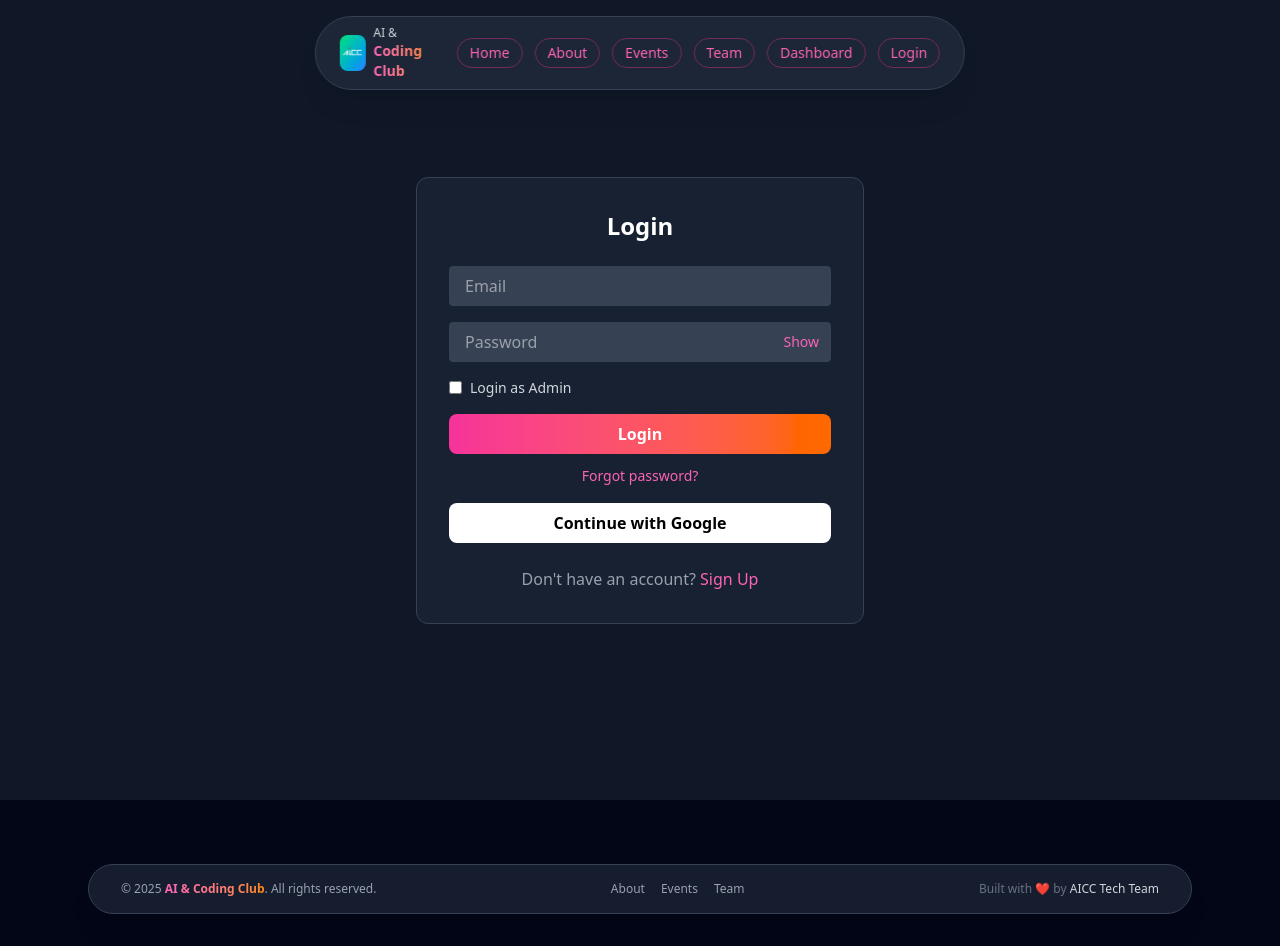
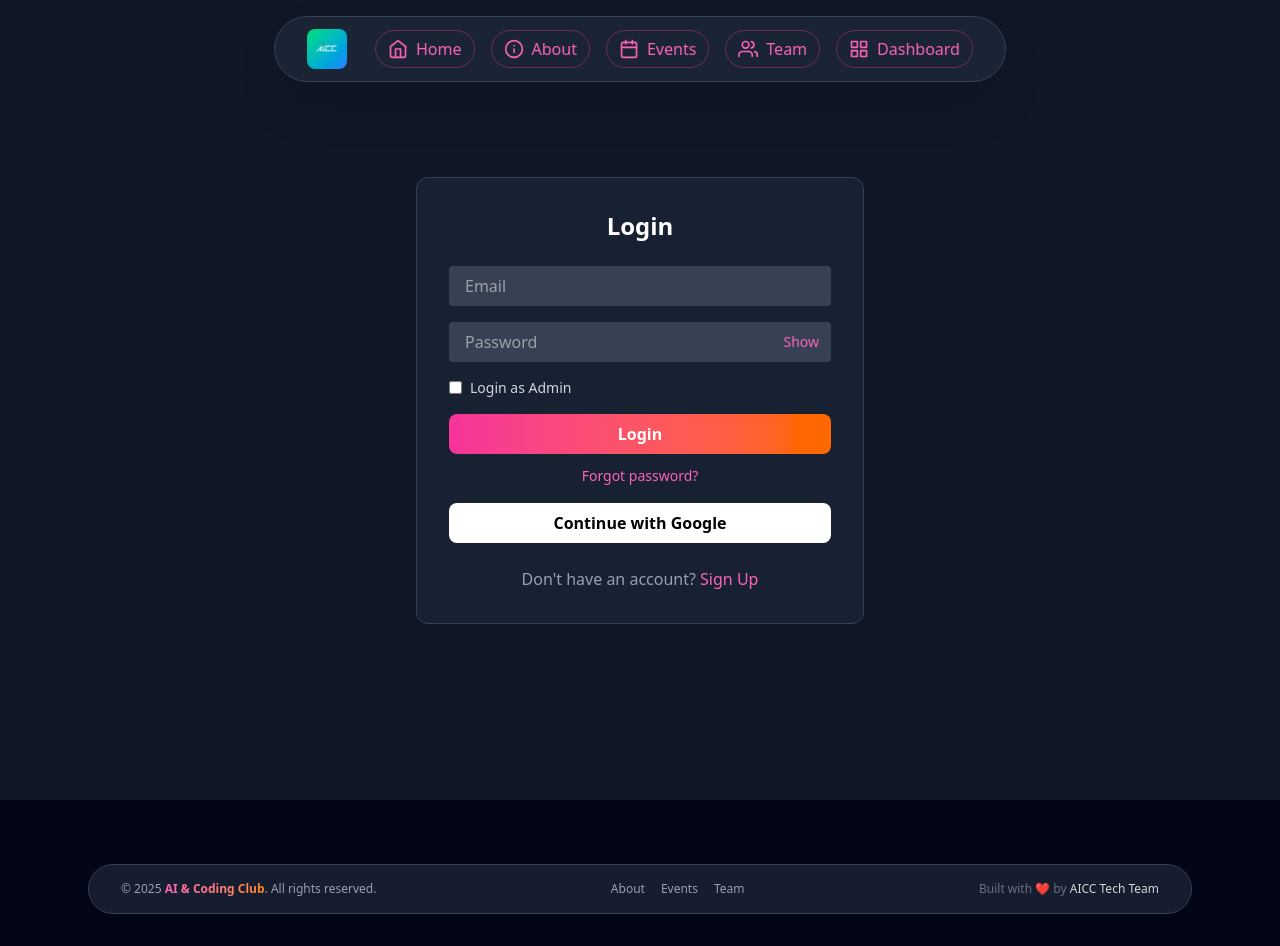
Before and after one commit to Varun-Rane/AICC-Club-Website, a React (Vite) app: page /auth in a window 1280 px wide. Built offline with nearby package versions, Linux system fonts and the light colour scheme; no server answers.

Commit message:
fix: navbar overlap and hero background issues

```diff
--- a/src/components/DotGrid.jsx
+++ b/src/components/DotGrid.jsx
@@ -183,6 +183,7 @@ const DotGrid = ({
   }, [buildGrid]);
 
   return (
+
     <section
       className={`dot-grid absolute inset-0 w-full h-full pointer-events-none ${className}`}
       style={style}
--- a/src/components/Navigation.jsx
+++ b/src/components/Navigation.jsx
@@ -1,85 +1,117 @@
 /* eslint-disable no-unused-vars */
-import React from "react";
-import { motion } from "framer-motion";
-import { Link } from "react-router-dom";
+import React, { useEffect, useState } from "react";
+import { motion, AnimatePresence } from "framer-motion";
+import { Link, useLocation } from "react-router-dom";
+import {
+  FiHome,
+  FiInfo,
+  FiCalendar,
+  FiUsers,
+  FiGrid,
+  FiLogOut,
+} from "react-icons/fi";
 import club from "../assets/aicc-logo-white.png";
 
-const NavItem = ({ to, children }) => (
+const NavItem = ({ to, label, icon: Icon, active }) => (
   <Link
     to={to}
-    className="px-3 py-1 rounded-full border border-pink-500/40 text-pink-400
-               hover:bg-pink-500/10 transition text-sm"
+    className={`
+      flex items-center gap-2
+      rounded-full border transition whitespace-nowrap
+      px-3 py-1.5
+      text-sm lg:text-base
+      ${
+        active
+          ? "bg-pink-500/20 border-pink-400 text-pink-300"
+          : "border-pink-500/40 text-pink-400 hover:bg-pink-500/10"
+      }
+    `}
   >
-    {children}
+    <Icon size={16} className="lg:size-5" />
+    <span className="hidden sm:inline">{label}</span>
   </Link>
 );
 
 const Navigation = ({ user, isAdmin, onLogout }) => {
+  const location = useLocation();
+  const [hidden, setHidden] = useState(false);
+  const [lastScrollY, setLastScrollY] = useState(0);
+
+  useEffect(() => {
+    const handleScroll = () => {
+      const current = window.scrollY;
+      setHidden(current > lastScrollY && current > 100);
+      setLastScrollY(current);
+    };
+    window.addEventListener("scroll", handleScroll);
+    return () => window.removeEventListener("scroll", handleScroll);
+  }, [lastScrollY]);
+
+  const isActive = (path) => location.pathname === path;
+
   return (
+    <AnimatePresence>
+      {!hidden && (
         <motion.div
-      initial={{ y: -100, opacity: 0 }}
+          initial={{ y: -80, opacity: 0 }}
           animate={{ y: 0, opacity: 1 }}
-      transition={{ type: "spring", stiffness: 120, damping: 12 }}
+          exit={{ y: -80, opacity: 0 }}
+          transition={{ duration: 0.3 }}
           className="fixed top-4 left-1/2 -translate-x-1/2 z-50"
         >
-      <div className="bg-gray-800/90 backdrop-blur-xl rounded-full
-                      border border-gray-700 px-6 py-2 shadow-xl
-                      flex items-center gap-6">
-
-        {/* LOGO */}
-        <Link
-          to={isAdmin ? "/admin/dashboard" : "/"}
-          className="flex items-center gap-2"
+          <div
+            className="
+              bg-gray-800/80 backdrop-blur-xl
+              border border-gray-700 shadow-2xl
+              rounded-full
+              px-4 lg:px-8 py-3
+              flex items-center gap-3 lg:gap-5
+            "
           >
-          <div className="w-9 h-9 bg-gradient-to-br from-green-400 to-blue-500 rounded-lg flex items-center justify-center">
-            <img src={club} alt="AICC" />
-          </div>
-          <div className="leading-tight">
-            <div className="text-xs text-gray-300">AI &</div>
-            <div className="text-sm font-bold bg-gradient-to-r from-pink-400 to-orange-400 bg-clip-text text-transparent">
-              Coding Club
-            </div>
+            {/* LOGO (desktop only) */}
+            <Link to="/" className="hidden lg:flex items-center gap-2 mr-2">
+              <div className="w-10 h-10 bg-gradient-to-br from-green-400 to-blue-500 rounded-lg flex items-center justify-center">
+                <img src={club} alt="AICC" className="w-7" />
               </div>
             </Link>
 
-        {/* NAV LINKS */}
-        <nav className="flex items-center gap-3">
-
-          {/* USER NAVIGATION */}
+            <nav className="flex items-center gap-2 lg:gap-4">
               {!isAdmin && (
                 <>
-              <NavItem to="/">Home</NavItem>
-              <NavItem to="/about">About</NavItem>
-              <NavItem to="/events">Events</NavItem>
-              <NavItem to="/teams">Team</NavItem>
-              <NavItem to="/user-dashboard">Dashboard</NavItem>
+                  <NavItem to="/" label="Home" icon={FiHome} active={isActive("/")} />
+                  <NavItem to="/about" label="About" icon={FiInfo} active={isActive("/about")} />
+                  <NavItem to="/events" label="Events" icon={FiCalendar} active={isActive("/events")} />
+                  <NavItem to="/teams" label="Team" icon={FiUsers} active={isActive("/teams")} />
+                  <NavItem to="/user-dashboard" label="Dashboard" icon={FiGrid} active={isActive("/user-dashboard")} />
                 </>
               )}
 
-          {/* ADMIN NAVIGATION (UNCHANGED STYLE) */}
               {isAdmin && (
                 <>
-              <NavItem to="/admin/dashboard">Home</NavItem>
-              <NavItem to="/admin/dashboard">Dashboard</NavItem>
-              <NavItem to="/admin/events">Manage Events</NavItem>
+                  <NavItem to="/" label="Home" icon={FiHome} active={isActive("/")} />
+                  <NavItem to="/admin/dashboard" label="Dashboard" icon={FiGrid} active={isActive("/admin/dashboard")} />
+                  <NavItem to="/admin/events" label="Events" icon={FiCalendar} active={isActive("/admin/events")} />
                 </>
               )}
 
-          {/* AUTH */}
-          {user ? (
+              {user && (
                 <button
                   onClick={onLogout}
-              className="px-3 py-1 rounded-full text-red-400
-                         hover:bg-red-500/10 transition text-sm"
+                  className="
+                    rounded-full border border-red-500/40
+                    text-red-400 hover:bg-red-500/10
+                    transition px-3 py-1.5
+                  "
+                  title="Logout"
                 >
-              Logout
+                  <FiLogOut size={18} />
                 </button>
-          ) : (
-            <NavItem to="/auth">Login</NavItem>
               )}
             </nav>
           </div>
         </motion.div>
+      )}
+    </AnimatePresence>
   );
 };
 
--- a/src/pages/Home.jsx
+++ b/src/pages/Home.jsx
@@ -11,12 +11,12 @@ import ImageSlider from "../components/ImageSlider";
 
 const Home = () => {
   return (
-    <>
+    <div className="min-h-screen bg-gray-900 text-white pt-24 sm:pt-28">
       <HeroSection />
       <EventsSection />
       <FeaturesSection />
       <CTASection />
-    </>
+    </div>
   );
 };
 
```
Also changed, not shown: src/pages/AboutPage.jsx (+74 -38 lines). Lines whose indentation alone changed are shown as unchanged.
